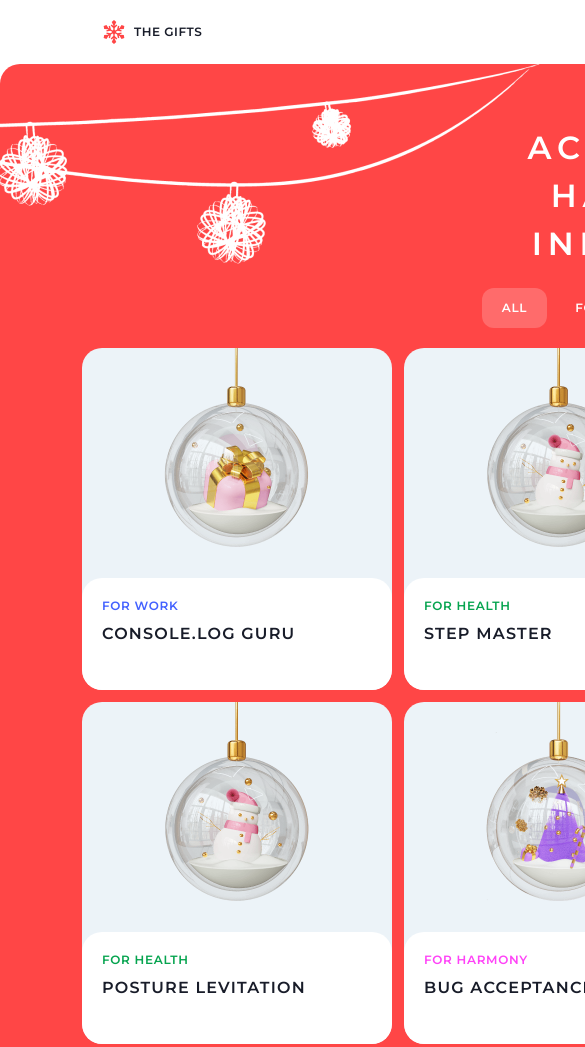
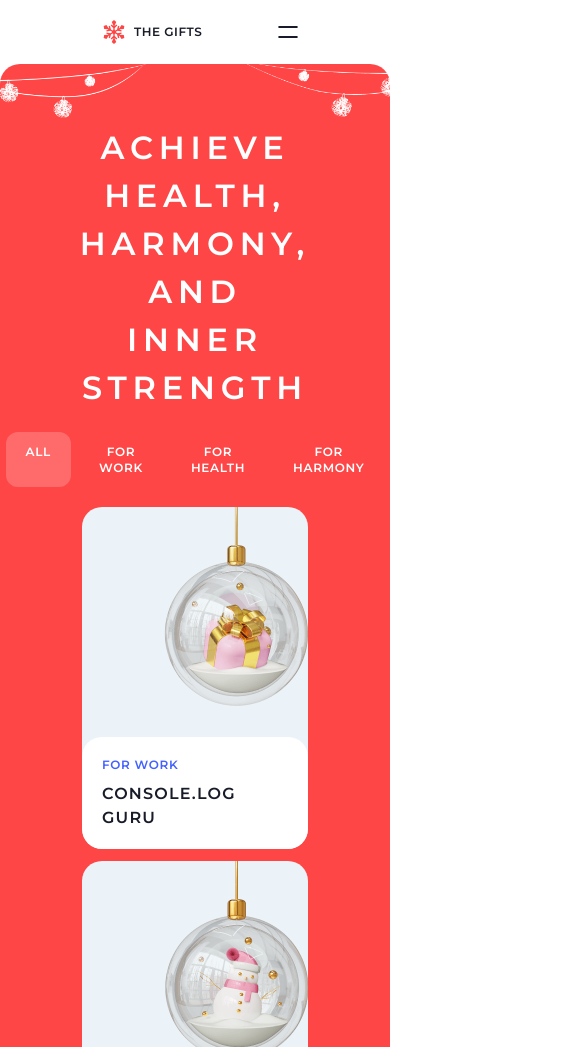
Before and after one commit to vlmna13/rsschool-projects, a plain HTML site: page christmas-shop/gifts/index.html in a window 390 px wide. Shown: the top 1047 px of the page, 585 px wide, since content can reach past the window. Drawn offline with Linux system fonts and the light colour scheme.

Commit message:
feat: add burger-menu for main and gift pages

```diff
--- a/christmas-shop/gifts/index.html
+++ b/christmas-shop/gifts/index.html
@@ -18,6 +18,10 @@
             <img class = "logo" src="../images/snowflake.svg" alt="logo snowflake">
             <h1 class="logo__title">the gifts</h1>
         </a>
+        <div class="burger__menu">
+            <span class="burger__line burger__line_first"></span>
+            <span class="burger__line burger__line_second"></span>
+        </div>
         <nav class="nav__container">
             <ul class="nav__list">
                 <li class="nav__item">
--- a/christmas-shop/gifts/style.css
+++ b/christmas-shop/gifts/style.css
@@ -31,7 +31,6 @@ li {
 }
 
 body{
-    /* width: 100%; */
     background-color: var(--static-white);
     font-family: "Montserrat", sans-serif;
 }
@@ -41,12 +40,14 @@ html {
 }
 
 .header {
-    width: 1440px;
+    max-width: 1440px;
+    width: 100%;
     display: flex;
     justify-content: space-between;
     padding: 12px var(--padding-large-side);
     background-color: var(--static-white);
     margin: 0 auto;
+    align-items: center;
 }
 
 .logo-container {
@@ -111,7 +112,8 @@ html {
 
 main {
     margin: 0 auto;
-    width: 1440px;
+    max-width: 1440px;
+    width: 100%;
     background-color: var(--primary);
     border-radius: 20px;
     background-color: var(--primary);
@@ -262,7 +264,8 @@ main {
 
 footer {
     margin: 0 auto;
-    width: 1440px;
+    max-width: 1440px;
+    width: 100%;
     background-color: var(--static-white);
 }
 
@@ -363,3 +366,31 @@ footer {
 .social__rss:hover {
     color: var(--primary);
 }
+
+
+.burger__menu {
+    width: 40px;
+    height: 40px;
+    gap: 8px;
+    flex-direction: column;
+    align-items: center;
+    justify-content: center;
+    display: none;
+
+}
+
+.burger__line {
+    width: 20px;
+    border-radius: 1px;
+    border: 0.5px solid var(--dark);
+
+}
+
+@media (max-width: 768px) {
+    .burger__menu {
+        display: flex;
+    }
+    .nav__container {
+        display: none;
+    }
+}
--- a/christmas-shop/home/style.css
+++ b/christmas-shop/home/style.css
@@ -38,7 +38,8 @@ body{
 
 main {
     margin: 0 auto;
-    width: 1440px;
+    max-width: 1440px;
+    width: 100%;
     background-color: var(--primary);
     border-radius: 20px;
 }
@@ -48,12 +49,14 @@ html {
 }
 
 .header {
-    width: 1440px;
+    max-width: 1440px;
+    width: 100%;
     display: flex;
     justify-content: space-between;
     padding: 12px var(--padding-large-side);
     background-color: var(--static-white);
     margin: 0 auto;
+    align-items: center;
 }
 
 .logo-container {
@@ -115,7 +118,8 @@ html {
     background-position: center, center;
     background-size: cover, cover;
     padding: var(--padding-top-bottom) var(--padding-large-side);
-    width: 1440px;
+    max-width: 1440px;
+    width: 100%;
     display: flex;
     justify-content: center;
     padding-top: 60px;
@@ -168,7 +172,8 @@ html {
 }
 
 #about {
-    width: 1440px;
+    max-width: 1440px;
+    width: 100%;
     background-image: url("../images/bg-snow.png");
     background-repeat: no-repeat;
     background-position: center;
@@ -225,7 +230,8 @@ html {
 
 #slider {
     padding: var(--padding-top-bottom) 0  var(--padding-top-bottom) var(--padding-large-side);
-    width: 1440px;
+    max-width: 1440px;
+    width: 100%;
     background-image: url("../images/bg-snow.png");
     background-repeat: no-repeat;
     background-position: center;
@@ -341,7 +347,8 @@ html {
 }
 
 #gifts {
-    width: 1440px;
+    max-width: 1440px;
+    width: 100%;
     padding: var(--padding-top-bottom) var(--padding-large-side);
     background-image: url("../images/bg-snow.png");
     background-repeat: no-repeat;
@@ -426,7 +433,8 @@ html {
     background-position: center, center;
     background-repeat: no-repeat, no-repeat;
     background-size: cover, contain;
-    width: 1440px;
+    max-width: 1440px;
+    width: 100%;
     display: flex;
     justify-content: center;
     padding-top: 119px;
@@ -506,7 +514,8 @@ html {
 
 footer {
     margin: 0 auto;
-    width: 1440px;
+    max-width: 1440px;
+    width: 100%;
     background-color: var(--static-white);
 }
 
@@ -519,9 +528,12 @@ footer {
 }
 
 .footer__contacts {
-    display: flex;
+    /* display: flex;
+    gap: 12px; */
+    width: 100%;
+    display: grid;
+    grid-template-columns: repeat(3, 1fr);
     gap: 12px;
-    width: 100%;
 }
 
 .contacts__link {
@@ -532,7 +544,7 @@ footer {
     display: flex;
     flex-direction: column;
     align-items: center;
-    width: 417px;
+    /* max-width: 417px; */
     transition: 1s;
 }
 
@@ -595,3 +607,30 @@ footer .social__rss {
 .social__rss:hover {
     color: var(--primary);
 }
+
+.burger__menu {
+    width: 40px;
+    height: 40px;
+    gap: 8px;
+    flex-direction: column;
+    align-items: center;
+    justify-content: center;
+    display: none;
+
+}
+
+.burger__line {
+    width: 20px;
+    border-radius: 1px;
+    border: 0.5px solid var(--dark);
+
+}
+
+@media (max-width: 768px) {
+    .burger__menu {
+        display: flex;
+    }
+    .nav__container {
+        display: none;
+    }
+}
```
Also changed, not shown: christmas-shop/home/index.html (+4 -0 lines).
